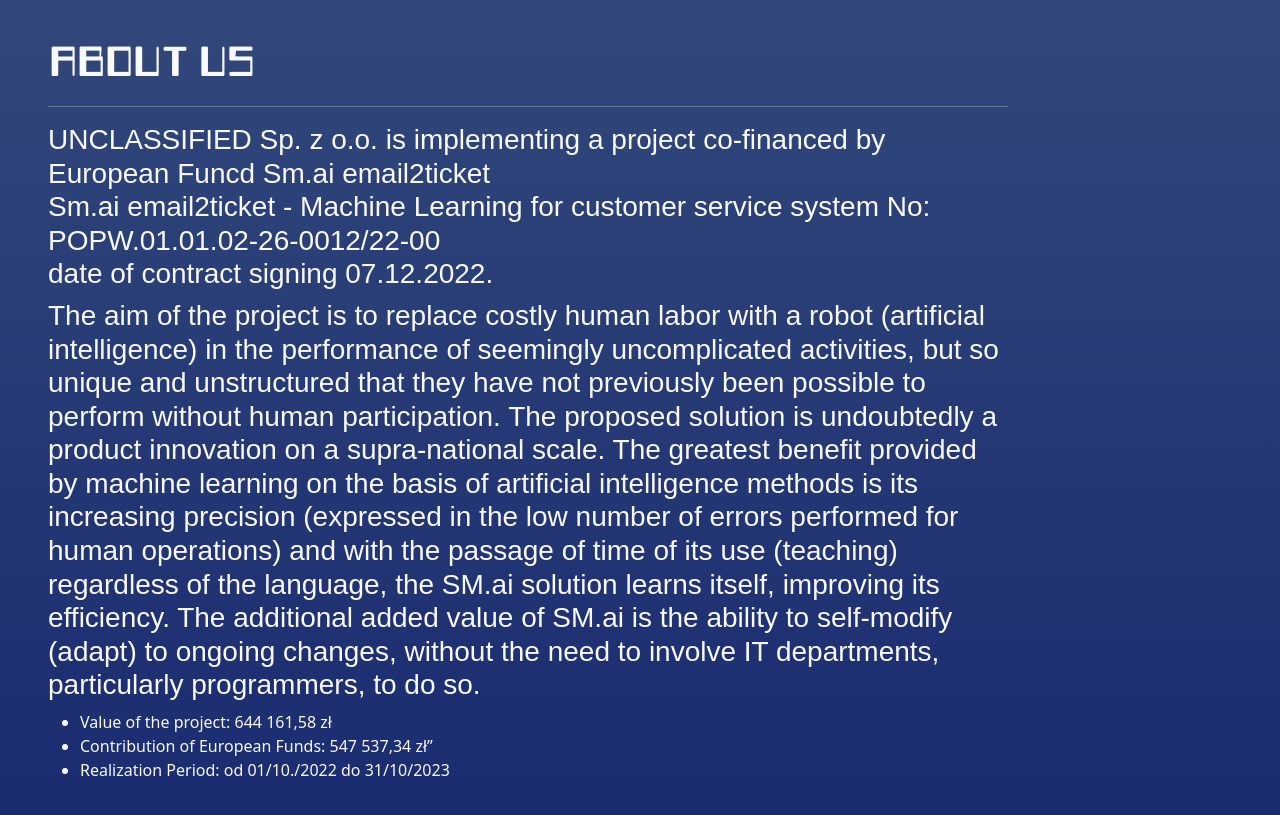
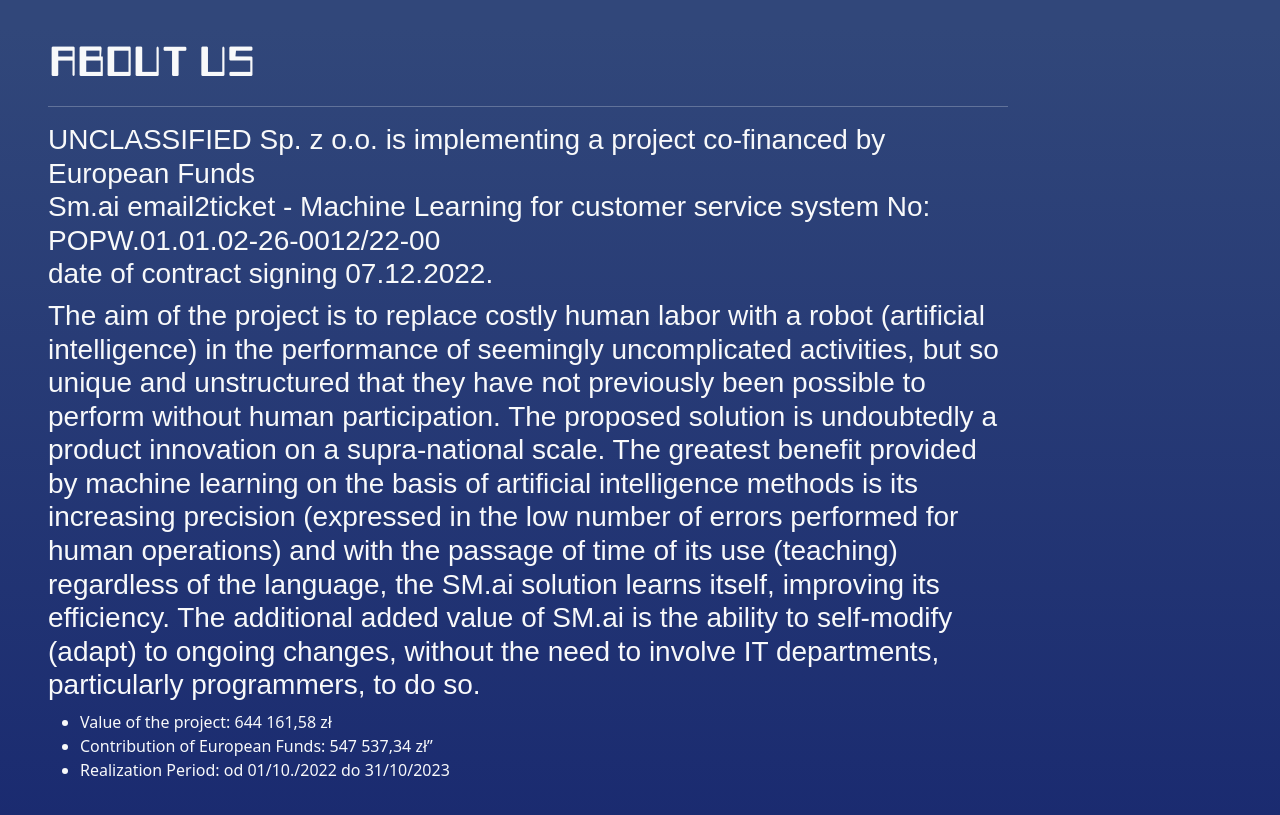
Before and after one commit to KrissB99/Unclassified.github.io, a plain HTML site: page index.html in a window 1280 px wide. Shown: the part 820-1635 px from the top of the page. Drawn offline with nearby package versions, Linux system fonts and the light colour scheme; a web font is replaced by a local one.

Commit message:
another gramma error fixed

```diff
--- a/index.html
+++ b/index.html
@@ -53,7 +53,7 @@
                     <div class="text-light text-start align-self-start w-75 pb-3 ms-5">
                         <h1 class="chiaroscuroFont fw-bold text-light">ABOUT US</h1>
                         <hr>
-                        <h3 class="normal-text">UNCLASSIFIED Sp. z o.o. is implementing a project co-financed by European Funcd Sm.ai email2ticket
+                        <h3 class="normal-text">UNCLASSIFIED Sp. z o.o. is implementing a project co-financed by European Funds
                             <br>Sm.ai email2ticket - Machine Learning for customer service system No: POPW.01.01.02-26-0012/22-00
                             <br>date of contract signing 07.12.2022.
                         </h3>
```
Also changed, not shown: eng/about_unclassified.html (+1 -1 lines).
